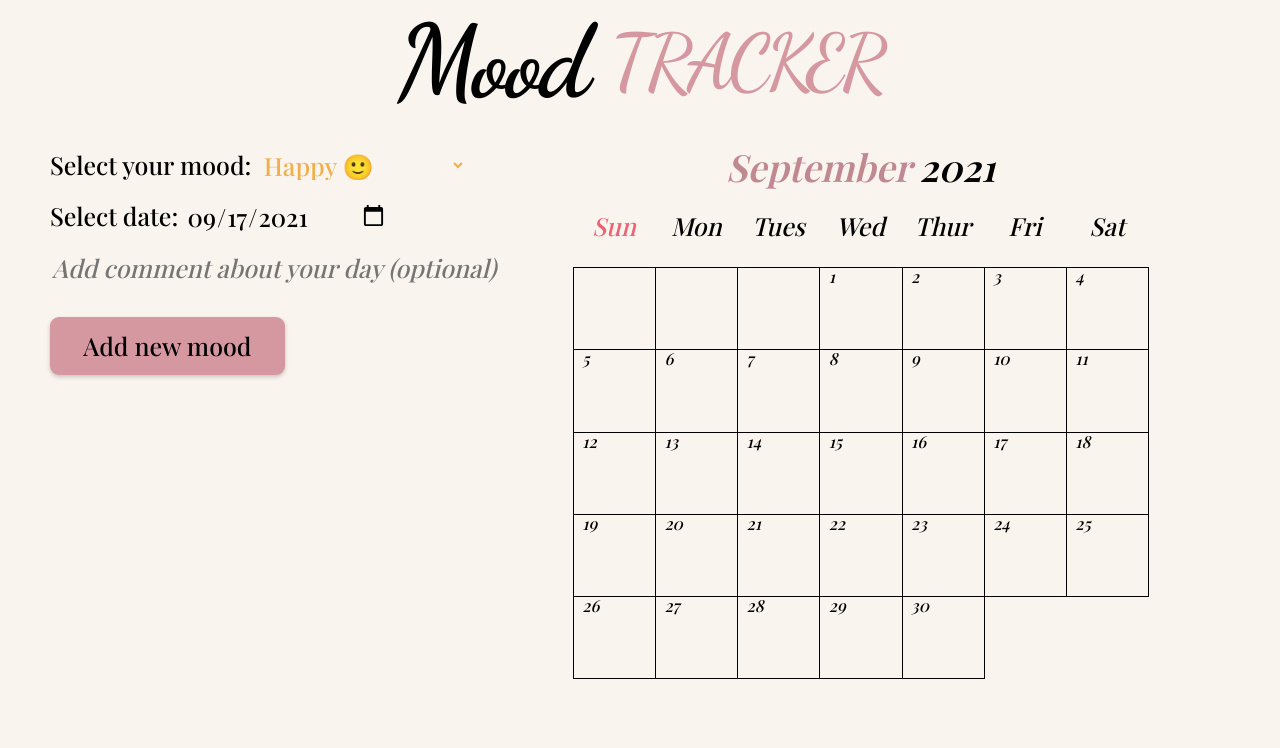
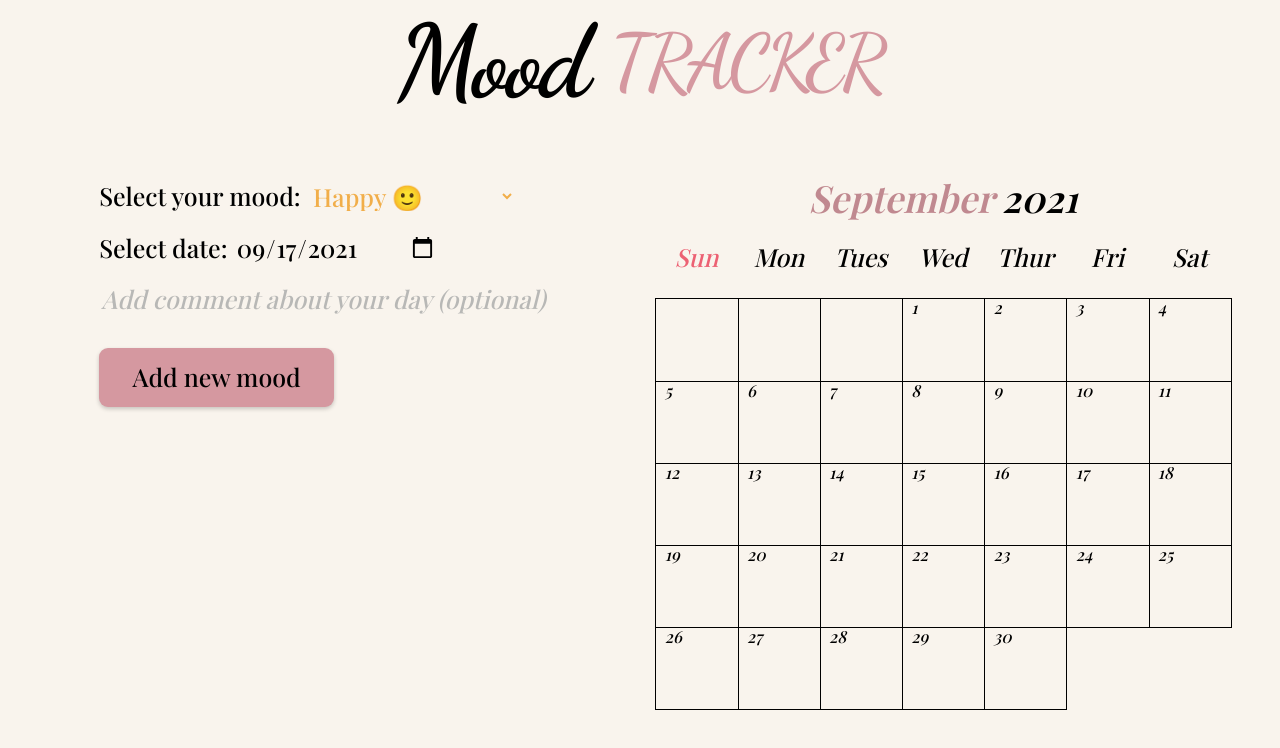
Before and after one commit to zakrzewskib/mood-tracker-react, a React (Create React App) app: page / in a window 1280 px wide. Shown: the top 748 px of the page. Built offline with nearby package versions, Linux system fonts and the light colour scheme; a web font is replaced by a local one.

Commit message:
Change styles

```diff
--- a/src/components/AddMood/MoodForm.module.css
+++ b/src/components/AddMood/MoodForm.module.css
@@ -28,6 +28,10 @@
   margin-bottom: 1.6rem;
 }
 
+.new-mood-main-form textarea::placeholder {
+  color: #b8b8b6;
+}
+
 .new-mood-form-section {
   display: flex;
   gap: 0.8rem;
--- a/src/components/Charts/MonthTracker.js
+++ b/src/components/Charts/MonthTracker.js
@@ -10,7 +10,7 @@ const MonthTracker = (props) => {
         <span className={classes['month-name']}>September</span> 2021
       </h2>
       <div className={classes['month-tracker']}>
-        <div className={classes['week-day'] + ' ' + '😃'}>Sun</div>
+        <div className={classes['week-day'] + ' 😃'}>Sun</div>
         <div className={classes['week-day']}>Mon</div>
         <div className={classes['week-day']}>Tues</div>
         <div className={classes['week-day']}>Wed</div>
--- a/src/components/UI/MainHeader.module.css
+++ b/src/components/UI/MainHeader.module.css
@@ -10,7 +10,7 @@
 
   letter-spacing: -0.4rem;
 
-  margin-bottom: 3.2rem;
+  margin-bottom: 6.2rem;
   margin-top: 1.2rem;
 
   text-align: center;
--- a/src/index.css
+++ b/src/index.css
@@ -29,7 +29,9 @@ body {
 
 .outside-container {
   display: flex;
-  width: 100%;
+  /* width: 100%; */
+  justify-content: center;
+  gap: 3.2rem;
 }
 
 .container {
```
